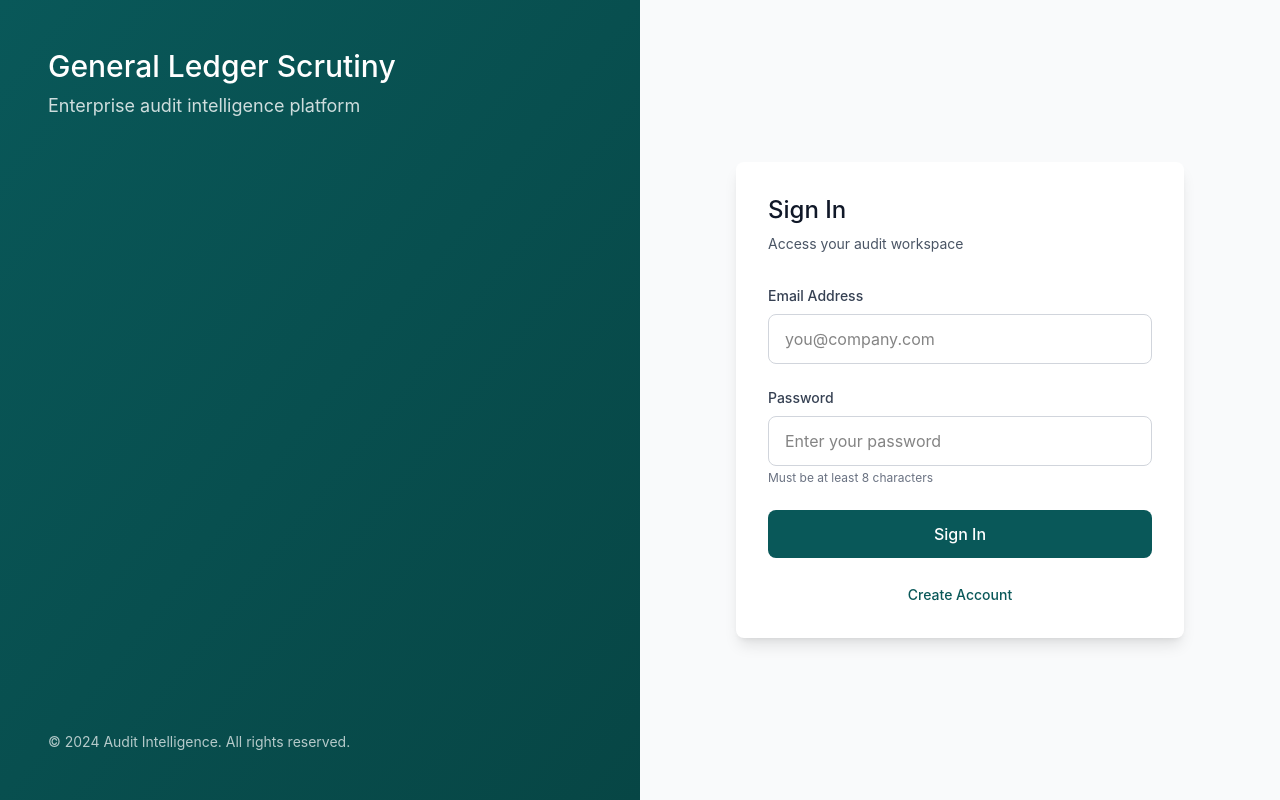
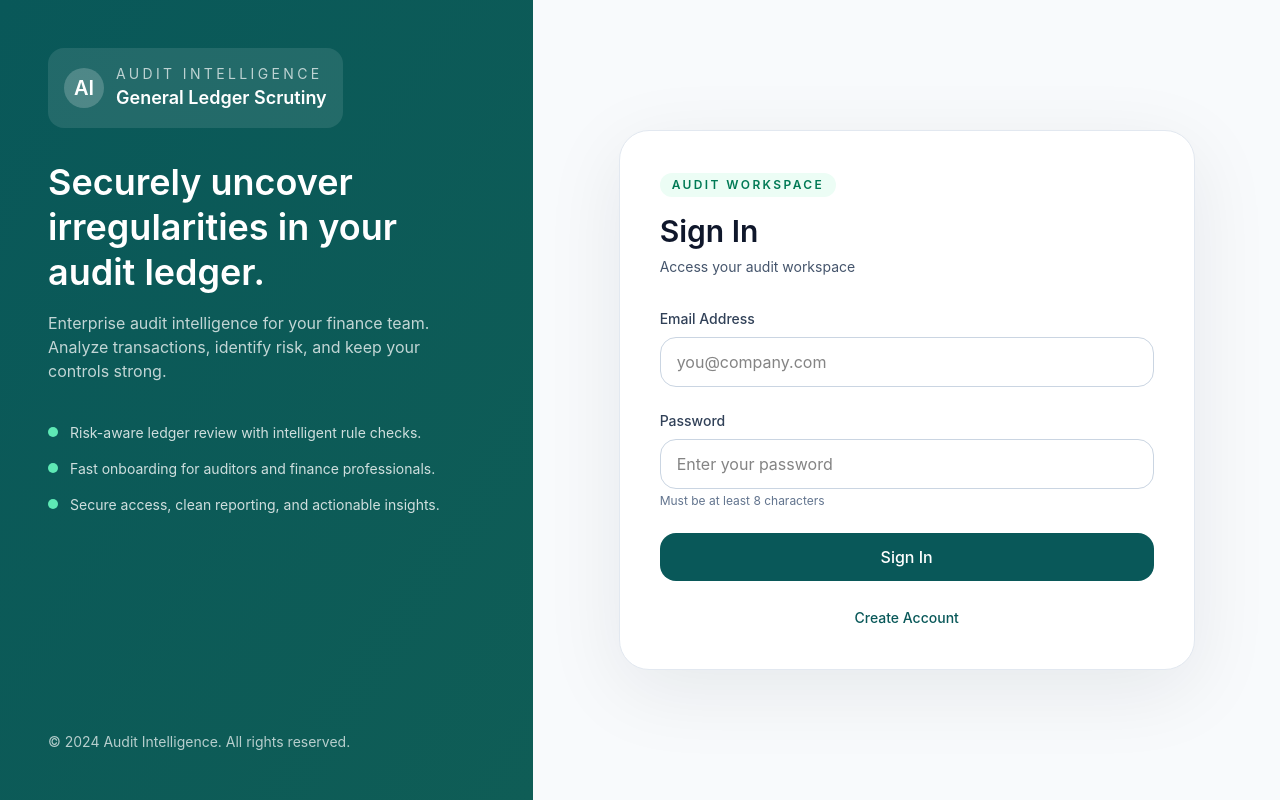
Before and after one commit to Abhinaya54/audit_ledger_scrutiny, a React (Vite) app in the folder frontend/: page /login in a window 1280 px wide. Built offline with nearby package versions, Linux system fonts and the light colour scheme.

Commit message:
Polish frontend login page design and UX

```diff
--- a/frontend/src/app/pages/Login.tsx
+++ b/frontend/src/app/pages/Login.tsx
@@ -47,27 +47,60 @@ export default function Login() {
   };
 
   return (
-    <div className="h-screen flex">
+    <div className="min-h-screen flex flex-col lg:flex-row bg-slate-50">
       {/* Left side - Brand panel */}
-      <div className="hidden lg:flex lg:w-1/2 bg-gradient-to-br from-[#095859] to-[#074645] p-12 flex-col justify-between">
+      <div className="hidden xl:flex xl:w-5/12 bg-gradient-to-br from-[#095859] to-[#0f5d56] p-12 flex-col justify-between text-white">
         <div>
-          <h1 className="text-white text-3xl mb-2">General Ledger Scrutiny</h1>
-          <p className="text-white/80 text-lg">Enterprise audit intelligence platform</p>
+          <div className="rounded-2xl bg-white/10 p-4 inline-flex items-center gap-3 mb-8">
+            <span className="h-10 w-10 rounded-full bg-white/20 flex items-center justify-center text-xl font-semibold">
+              AI
+            </span>
+            <div>
+              <p className="text-sm uppercase tracking-[0.24em] text-white/70">Audit Intelligence</p>
+              <p className="text-lg font-semibold">General Ledger Scrutiny</p>
+            </div>
+          </div>
+
+          <h1 className="text-4xl font-semibold leading-tight mb-4">
+            Securely uncover irregularities in your audit ledger.
+          </h1>
+          <p className="text-base text-white/75 max-w-xl">
+            Enterprise audit intelligence for your finance team. Analyze transactions, identify risk, and keep your controls strong.
+          </p>
+
+          <div className="mt-10 space-y-4 text-sm text-white/80 max-w-md">
+            <div className="flex items-start gap-3">
+              <span className="mt-1 h-2.5 w-2.5 rounded-full bg-emerald-300" />
+              <p>Risk-aware ledger review with intelligent rule checks.</p>
+            </div>
+            <div className="flex items-start gap-3">
+              <span className="mt-1 h-2.5 w-2.5 rounded-full bg-emerald-300" />
+              <p>Fast onboarding for auditors and finance professionals.</p>
+            </div>
+            <div className="flex items-start gap-3">
+              <span className="mt-1 h-2.5 w-2.5 rounded-full bg-emerald-300" />
+              <p>Secure access, clean reporting, and actionable insights.</p>
+            </div>
+          </div>
         </div>
-        <div className="text-white/70 text-sm">
+
+        <div className="text-sm text-white/70">
           <p>© 2024 Audit Intelligence. All rights reserved.</p>
         </div>
       </div>
 
       {/* Right side - Login form */}
-      <div className="flex-1 flex items-center justify-center bg-gray-50 p-8">
-        <div className="w-full max-w-md">
-          <div className="bg-white rounded-lg shadow-lg p-8">
+      <div className="flex-1 flex items-center justify-center px-6 py-10 lg:py-16">
+        <div className="w-full max-w-xl">
+          <div className="bg-white rounded-[30px] border border-slate-200 shadow-[0_20px_80px_rgba(15,23,42,0.08)] p-10">
             <div className="mb-8">
-              <h2 className="text-2xl text-gray-900 mb-2">
+              <span className="inline-flex items-center rounded-full bg-emerald-50 text-emerald-700 px-3 py-1 text-xs font-semibold uppercase tracking-[0.2em]">
+                Audit Workspace
+              </span>
+              <h2 className="mt-4 text-3xl font-semibold text-slate-900 mb-2">
                 {isSignUp ? 'Create Account' : 'Sign In'}
               </h2>
-              <p className="text-sm text-gray-600">
+              <p className="text-sm text-slate-600">
                 {isSignUp ? 'Register for audit workspace access' : 'Access your audit workspace'}
               </p>
             </div>
@@ -75,59 +108,62 @@ export default function Login() {
             <form onSubmit={handleSubmit} className="space-y-6">
               {isSignUp && (
                 <div>
-                  <label htmlFor="name" className="block text-sm text-gray-700 mb-2">
+                  <label htmlFor="name" className="block text-sm text-slate-700 mb-2">
                     Full Name
                   </label>
                   <input
                     id="name"
                     type="text"
+                    autoComplete="name"
                     value={name}
                     onChange={(e) => setName(e.target.value)}
                     required={isSignUp}
-                    className="w-full px-4 py-3 border border-gray-300 rounded-lg focus:outline-none focus:ring-2 focus:ring-[#095859] focus:border-transparent"
+                    className="w-full px-4 py-3 border border-slate-300 rounded-2xl focus:outline-none focus:ring-2 focus:ring-[#095859] focus:border-transparent"
                     placeholder="John Doe"
                   />
                 </div>
               )}
 
               <div>
-                <label htmlFor="email" className="block text-sm text-gray-700 mb-2">
+                <label htmlFor="email" className="block text-sm text-slate-700 mb-2">
                   Email Address
                 </label>
                 <input
                   id="email"
                   type="email"
+                  autoComplete="email"
                   value={email}
                   onChange={(e) => setEmail(e.target.value)}
                   required
-                  className="w-full px-4 py-3 border border-gray-300 rounded-lg focus:outline-none focus:ring-2 focus:ring-[#095859] focus:border-transparent"
+                  className="w-full px-4 py-3 border border-slate-300 rounded-2xl focus:outline-none focus:ring-2 focus:ring-[#095859] focus:border-transparent"
                   placeholder="you@company.com"
                 />
               </div>
 
               <div>
                 <div className="flex items-center justify-between mb-2">
-                  <label htmlFor="password" className="block text-sm text-gray-700">
+                  <label htmlFor="password" className="block text-sm text-slate-700">
                     Password
                   </label>
                 </div>
                 <input
                   id="password"
                   type="password"
+                  autoComplete={isSignUp ? 'new-password' : 'current-password'}
                   value={password}
                   onChange={(e) => setPassword(e.target.value)}
                   required
                   minLength={8}
-                  className="w-full px-4 py-3 border border-gray-300 rounded-lg focus:outline-none focus:ring-2 focus:ring-[#095859] focus:border-transparent"
+                  className="w-full px-4 py-3 border border-slate-300 rounded-2xl focus:outline-none focus:ring-2 focus:ring-[#095859] focus:border-transparent"
                   placeholder="Enter your password"
                 />
-                <p className="text-xs text-gray-500 mt-1">Must be at least 8 characters</p>
+                <p className="text-xs text-slate-500 mt-1">Must be at least 8 characters</p>
               </div>
 
               <button
                 type="submit"
                 disabled={isLoading}
-                className="w-full px-4 py-3 bg-[#095859] text-white rounded-lg hover:bg-[#0B6B6A] transition-colors font-medium disabled:opacity-70 disabled:cursor-not-allowed flex items-center justify-center gap-2"
+                className="w-full px-4 py-3 bg-[#095859] text-white rounded-2xl hover:bg-[#0B6B6A] transition-colors font-medium disabled:opacity-70 disabled:cursor-not-allowed flex items-center justify-center gap-2"
               >
                 {isLoading ? (
                   <>
@@ -142,6 +178,7 @@ export default function Login() {
 
             <div className="mt-6 text-center">
               <button
+                type="button"
                 onClick={() => setIsSignUp(!isSignUp)}
                 className="text-sm text-[#095859] hover:text-[#0B6B6A]"
               >
```
